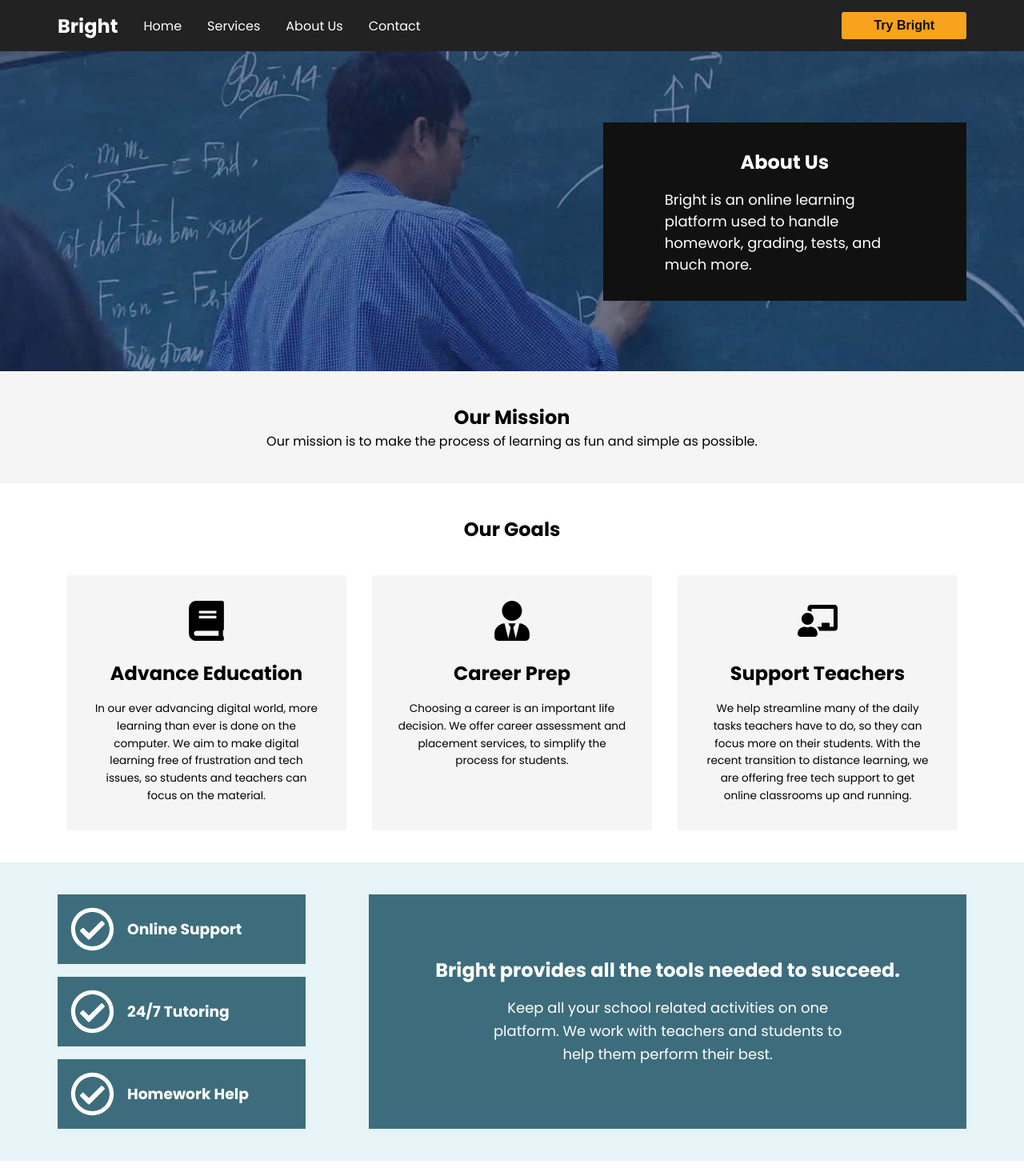
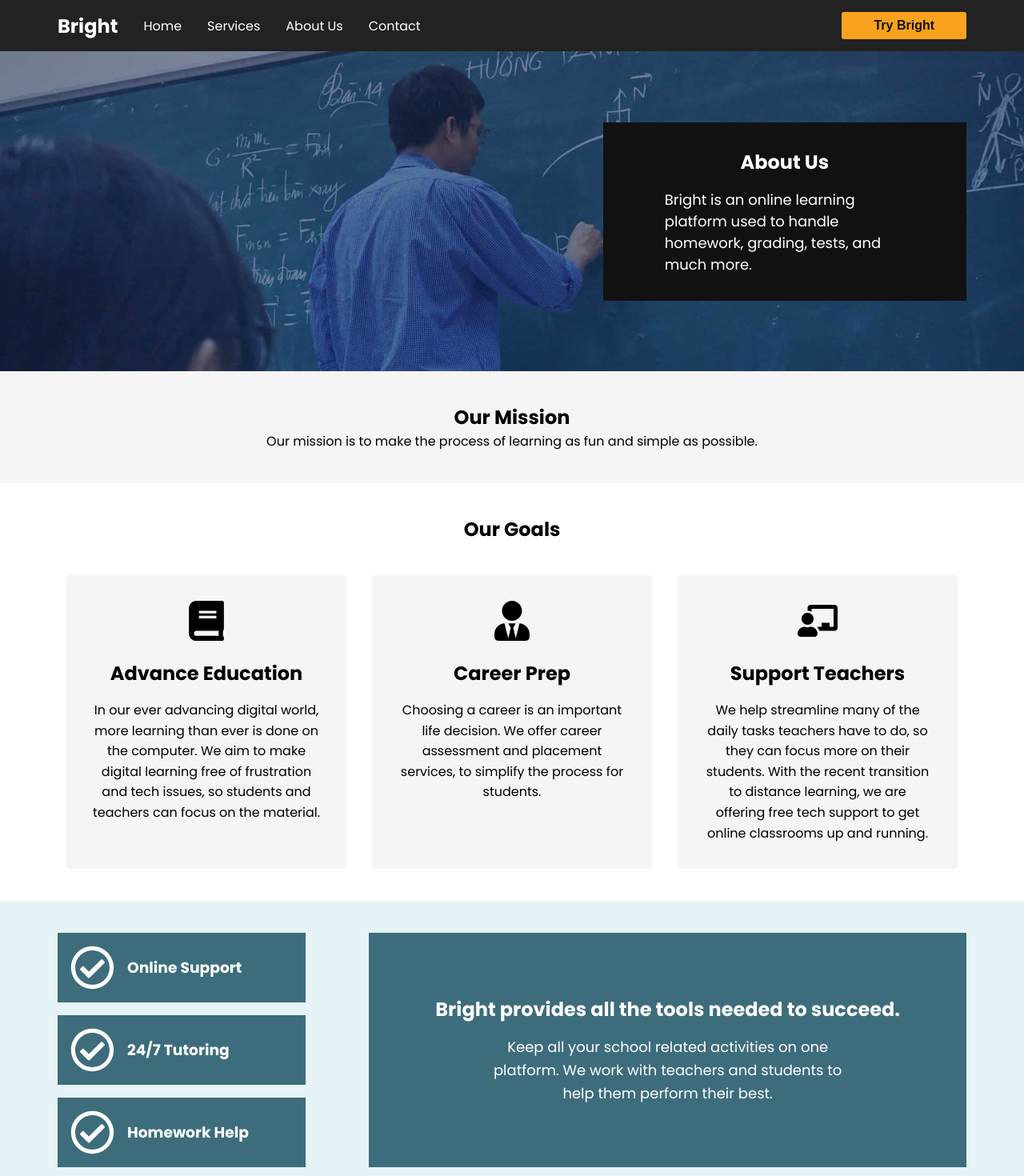
Before and after one commit to AntonCC/Bright, a React (Create React App) app: page /about in a window 1280 px wide. Shown: the top 1470 px of the page at 80% size. Built offline with nearby package versions, Linux system fonts and the light colour scheme.

Commit message:
landing banner background size fixes

```diff
--- a/src/components/contact-form/contact-form.styles.scss
+++ b/src/components/contact-form/contact-form.styles.scss
@@ -21,8 +21,10 @@
         display: flex;
         flex-direction: column;
         input, textarea {
+          width: 100%;
           font-size: .9rem;
           font-family: 'Poppins';
+          padding: 5px;
           &::placeholder {
             font-family: inherit;
           }
@@ -30,12 +32,9 @@
         input {
           height: 35px;
           margin-bottom: 10px;
-          padding: 0;
-          padding: 0 5px;
         }
         textarea {
           margin-bottom: 1rem;
-          padding: 0 5px;
         }
       }
     }
--- a/src/components/full-screen-about/full-screen-about.styles.scss
+++ b/src/components/full-screen-about/full-screen-about.styles.scss
@@ -1,6 +1,6 @@
 .full-screen-about {
   height: 400px;
-  background: linear-gradient(to right, rgba(25,42,86,.5), rgba(25,42,86,.5)), url('../../imgs/classroom-about.jpg') no-repeat;
+  background: linear-gradient(to right, rgba(25,42,86,.5), rgba(25,42,86,.5)), url('../../imgs/classroom-about.jpg') center/cover no-repeat;
   background-position: 50% 20%;
   .container {
     display: flex;
--- a/src/components/full-screen-contact/full-screen-contact.styles.scss
+++ b/src/components/full-screen-contact/full-screen-contact.styles.scss
@@ -1,6 +1,6 @@
 .full-screen-contact {
   height: 300px;
-  background: linear-gradient(to right, rgba(25,42,86,.85), rgba(25,42,86,.85)), url('../../imgs/contact-phone.jpg') no-repeat;
+  background: linear-gradient(to right, rgba(25,42,86,.85), rgba(25,42,86,.85)), url('../../imgs/contact-phone.jpg') center/cover no-repeat;
   background-position: 50% 20%;
   .container {
     display: flex;
--- a/src/components/full-screen-services/full-screen-services.styles.scss
+++ b/src/components/full-screen-services/full-screen-services.styles.scss
@@ -1,5 +1,5 @@
 .full-screen-services {
-  background: linear-gradient(to right, rgba(25,42,86,.5), rgba(25,42,86,.5)) ,url('../../imgs/books-stack.jpg') no-repeat;
+  background: linear-gradient(to right, rgba(25,42,86,.5), rgba(25,42,86,.5)) ,url('../../imgs/books-stack.jpg') center/cover no-repeat;
   height: 400px;
   background-position: left;
   .container {
--- a/src/components/goal-card/goal-card.styles.scss
+++ b/src/components/goal-card/goal-card.styles.scss
@@ -18,5 +18,8 @@
     h2 {
       margin-bottom: 1rem;
     }
+    p {
+      font-size: 1rem;
+    }
   }
 }
--- a/src/components/price-card/price-card.component.jsx
+++ b/src/components/price-card/price-card.component.jsx
@@ -27,7 +27,7 @@ const PriceCard = ({ title, price, activeFeatures, inactiveFeatures, inverse}) =
           }
         </ul>
       </div>
-      <CtaButton text="Purchase" textColor="#fff" bgColor={`${inverse ? "#3d3d3d" : "#db5a6b"}`} />
+      <CtaButton onClick={() => alert('Thanks for your purchase!')} text="Purchase" textColor="#fff" bgColor={`${inverse ? "#3d3d3d" : "#db5a6b"}`} />
     </div>
   )
 }
```
